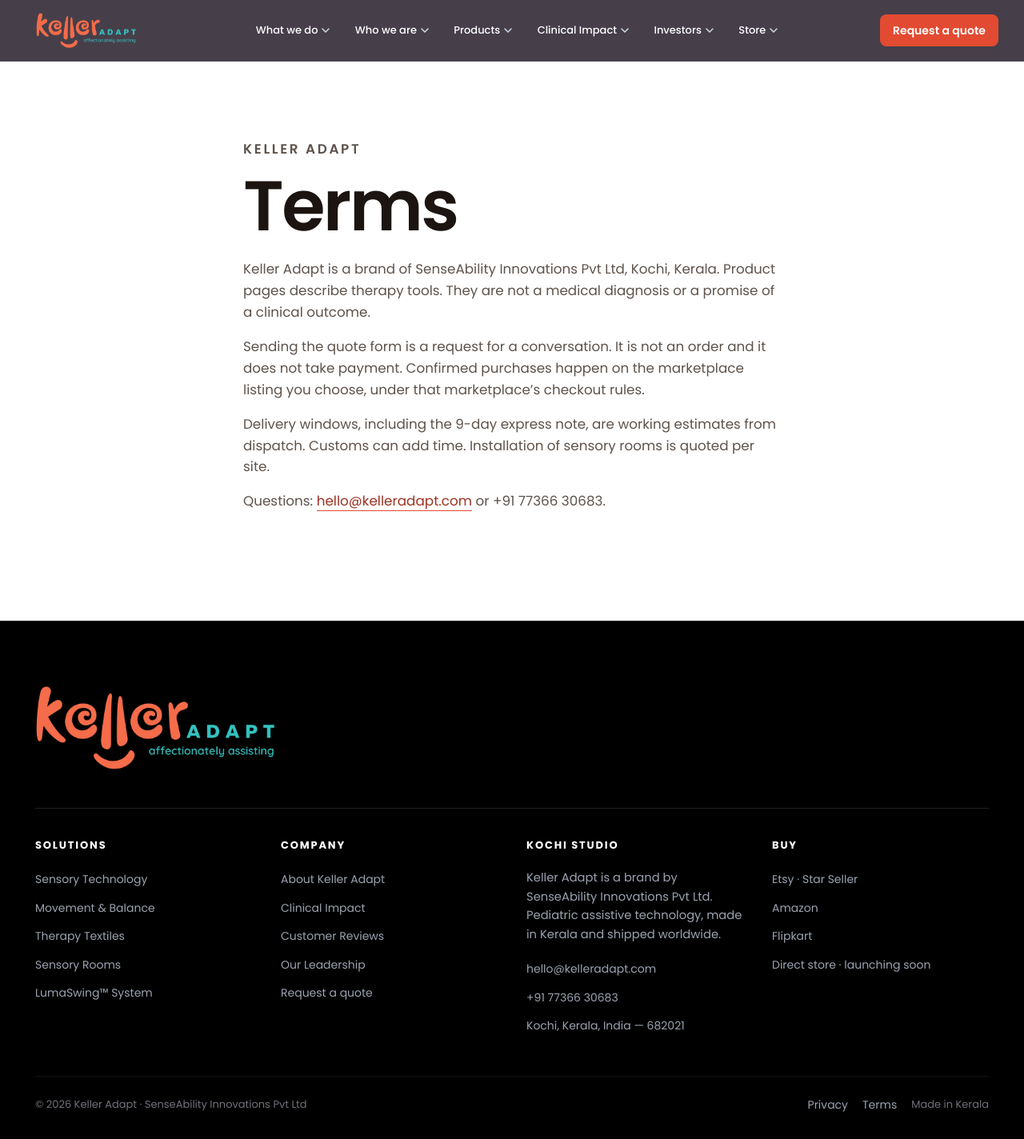
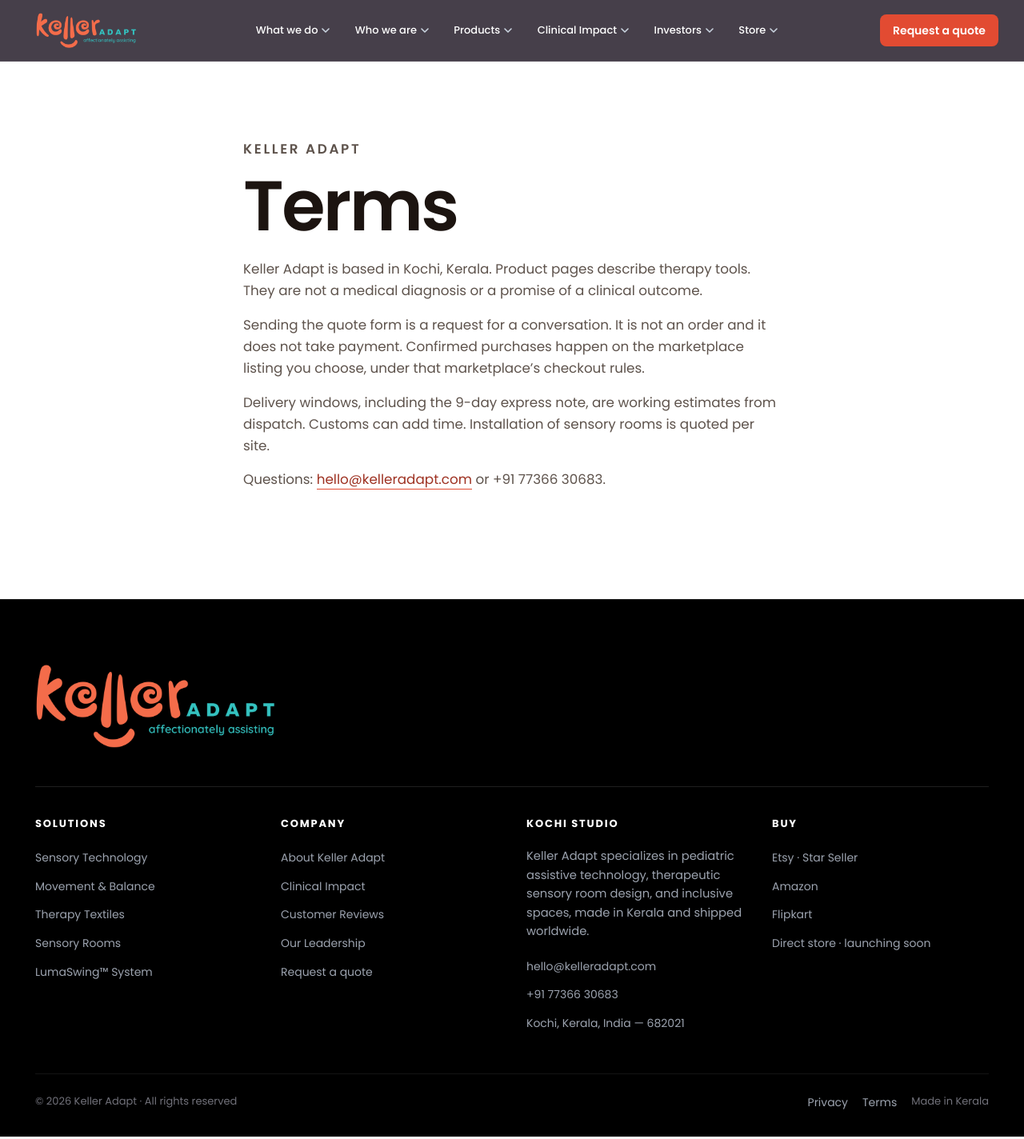
Before and after one commit to stibe-labs/keller-next, a Next.js app: page /terms in a window 1280 px wide. Shown: the whole page at 80% size. Built offline with nearby package versions, Linux system fonts and the light colour scheme.

Commit message:
refactor: reorder FAQ before Contact and LocationMap, replace SenseAbility branding with Keller Adapt

```diff
--- a/src/app/layout.tsx
+++ b/src/app/layout.tsx
@@ -15,7 +15,6 @@
   description: "Keller Adapt designs and manufactures innovative, affordable pediatric assistive therapy products and sensory integration spaces for children with special needs. Handcrafted in Kerala, India and shipped worldwide.",
   keywords: [
     "Keller Adapt",
-    "SenseAbility Innovations",
     "pediatric therapy",
     "sensory integration",
     "occupational therapy tools",
@@ -24,7 +23,7 @@
     "sensory room installations",
     "switch adapted technology"
   ],
-  authors: [{ name: "SenseAbility Innovations Pvt Ltd" }],
+  authors: [{ name: "Keller Adapt" }],
   openGraph: {
     title: "Keller Adapt | Making Every Space More Inclusive",
     description: "Pediatric assistive devices, sensory rooms, and occupational therapy products crafted with purpose in Kerala, India.",
--- a/src/app/terms/page.tsx
+++ b/src/app/terms/page.tsx
@@ -16,7 +16,7 @@
           <p className="section-tag">Keller Adapt</p>
           <h1>Terms</h1>
           <p>
-            Keller Adapt is a brand of SenseAbility Innovations Pvt Ltd, Kochi, Kerala. Product pages describe therapy tools. They are not a medical diagnosis or a promise of a clinical outcome.
+            Keller Adapt is based in Kochi, Kerala. Product pages describe therapy tools. They are not a medical diagnosis or a promise of a clinical outcome.
           </p>
           <p>
             Sending the quote form is a request for a conversation. It is not an order and it does not take payment. Confirmed purchases happen on the marketplace listing you choose, under that marketplace’s checkout rules.
--- a/src/components/ContactSection.tsx
+++ b/src/components/ContactSection.tsx
@@ -69,7 +69,7 @@
         <div className="contact-grid">
           {/* Left Column: Organization Credentials & GeM Tenders Card */}
           <div className="contact-info-box">
-            <h3 className="contact-corp-title">SenseAbility Innovations Pvt Ltd</h3>
+            <h3 className="contact-corp-title">Keller Adapt</h3>
             <p className="contact-corp-desc">
               Headquartered in Kerala, India. We consult, design, manufacture, and distribute specialized pediatric assistive technology to institutions and families worldwide.
             </p>
--- a/src/components/FAQSection.tsx
+++ b/src/components/FAQSection.tsx
@@ -18,7 +18,7 @@
   },
   {
     question: 'Can schools, hospitals, and clinics purchase via GeM Tenders?',
-    answer: 'Yes. SenseAbility Innovations Pvt Ltd is an active registered vendor on the Government e-Marketplace (GeM). We fulfill custom tender BOQs, technical compliance sheets, and institutional orders.'
+    answer: 'Yes. Keller Adapt is an active registered vendor on the Government e-Marketplace (GeM). We fulfill custom tender BOQs, technical compliance sheets, and institutional orders.'
   },
   {
     question: 'Do you deliver across India and internationally?',
--- a/src/components/Footer.tsx
+++ b/src/components/Footer.tsx
@@ -42,7 +42,7 @@
           <div>
             <h4 className="footer-col-title">Kochi studio</h4>
             <p className="footer-desc">
-              Keller Adapt is a brand by SenseAbility Innovations Pvt Ltd. Pediatric assistive technology, made in Kerala and shipped worldwide.
+              Keller Adapt specializes in pediatric assistive technology, therapeutic sensory room design, and inclusive spaces, made in Kerala and shipped worldwide.
             </p>
             <ul className="footer-links">
               <li><a href="mailto:hello@kelleradapt.com" className="footer-link">hello@kelleradapt.com</a></li>
@@ -75,7 +75,7 @@
         </div>
 
         <div className="footer-bottom">
-          <div>© 2026 Keller Adapt · SenseAbility Innovations Pvt Ltd</div>
+          <div>© 2026 Keller Adapt · All rights reserved</div>
           <div className="footer-legal">
             <a href="/privacy" className="footer-link">Privacy</a>
             <a href="/terms" className="footer-link">Terms</a>
--- a/src/components/InvestorMetrics.tsx
+++ b/src/components/InvestorMetrics.tsx
@@ -88,8 +88,8 @@
     year: '2024',
     step: '04',
     phase: 'Incorporation & ISO',
-    location: 'SenseAbility Scale',
-    title: 'SenseAbility Innovations',
+    location: 'Kerala R&D Scale',
+    title: 'Keller Adapt Production Facility',
     desc: 'Formal incorporation with expanded manufacturing, ISO quality workflows, and proprietary sensory controllers.'
   },
   {
--- a/src/components/Navbar.tsx
+++ b/src/components/Navbar.tsx
@@ -41,7 +41,7 @@
     label: 'Who we are',
     headline: 'Pioneering Kerala’s Assistive MedTech',
     description:
-      'Born from SenseAbility Innovations, Keller Adapt combines deep clinical therapy insight with domestic precision engineering to create world-class assistive devices priced 60–80% below imports.',
+      'Keller Adapt combines deep clinical therapy insight with domestic precision engineering to create world-class assistive devices priced 60–80% below imports.',
     ctaText: 'Discover our founding journey',
     ctaLink: '#about',
     items: [
@@ -50,7 +50,7 @@
       { label: 'Leadership Team & OT Advisors', href: '#team' },
       { label: '100% Domestic Kerala Manufacturing', href: '#why-keller' },
       { label: '9-Day Express Global Delivery (USA, UK, EU)', href: '#global' },
-      { label: 'SenseAbility Innovations Headquarters', href: '#contact' },
+      { label: 'Keller Adapt Headquarters & Workshop', href: '#location' },
     ],
   },
   {
@@ -98,7 +98,7 @@
       { label: 'Unit Economics & 70%+ Gross Margins', href: '#investor' },
       { label: 'Global D2C Traction & US Export Momentum', href: '#investor' },
       { label: 'B2B Expansion & Government Procurement (GeM)', href: '#investor' },
-      { label: 'Connect with SenseAbility Leadership', href: '#contact' },
+      { label: 'Connect with Keller Adapt Leadership', href: '#contact' },
     ],
   },
   {
```
Also changed, not shown: src/app/page.tsx (+5 -5 lines), src/components/LocationMap.tsx (+4 -4 lines).
